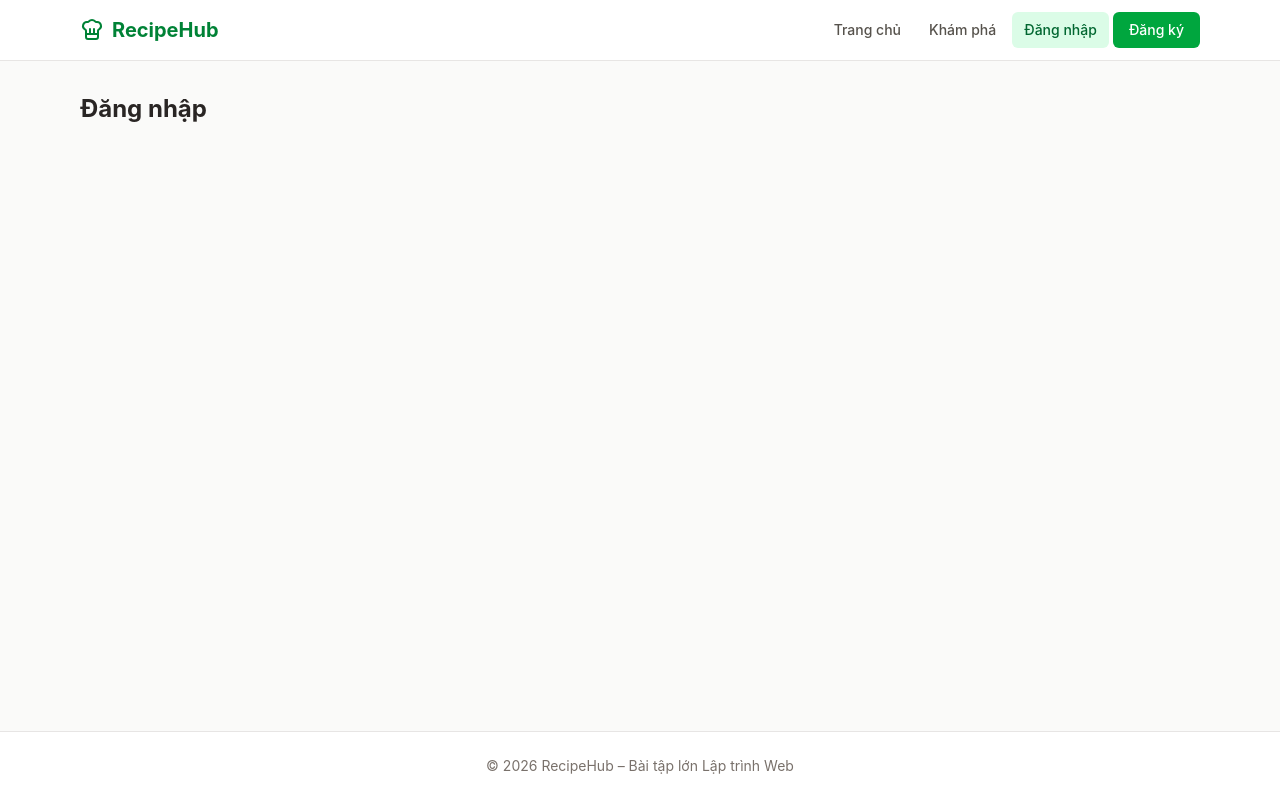
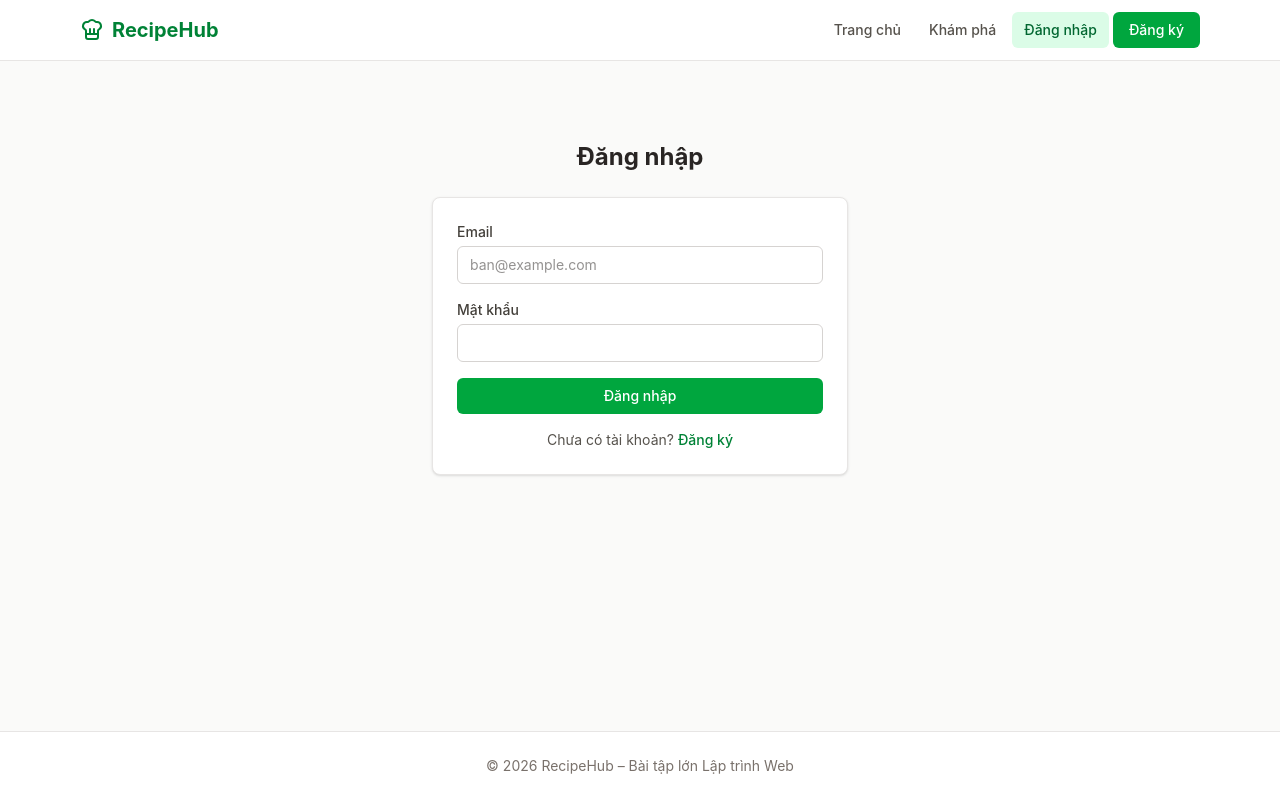
Before and after one commit to nvietanhptit/RecipeHub_LTW_CuoiKy, a React (Vite) app in the folder client/: page /login in a window 1280 px wide. Built offline with nearby package versions, Linux system fonts and the light colour scheme; no server answers.

Commit message:
feat(client): add real login page with validation and FormField

```diff
--- /dev/null
+++ b/client/src/components/common/FormField.jsx
@@ -0,0 +1,44 @@
+import { useId } from "react";
+
+export default function FormField({
+  label,
+  name,
+  type = "text",
+  value,
+  onChange,
+  error,
+  placeholder,
+  autoComplete,
+}) {
+  const id = useId();
+  const errorId = `${id}-error`;
+
+  return (
+    <div className="space-y-1">
+      <label htmlFor={id} className="block text-sm font-medium text-stone-700">
+        {label}
+      </label>
+      <input
+        id={id}
+        name={name}
+        type={type}
+        value={value}
+        onChange={onChange}
+        placeholder={placeholder}
+        autoComplete={autoComplete}
+        aria-invalid={Boolean(error)}
+        aria-describedby={error ? errorId : undefined}
+        className={`w-full rounded-md border px-3 py-2 text-sm outline-none transition-colors focus:ring-2 ${
+          error
+            ? "border-red-400 focus:ring-red-200"
+            : "border-stone-300 focus:border-green-500 focus:ring-green-200"
+        }`}
+      />
+      {error && (
+        <p id={errorId} className="text-sm text-red-600">
+          {error}
+        </p>
+      )}
+    </div>
+  );
+}
--- a/client/src/pages/LoginPage.jsx
+++ b/client/src/pages/LoginPage.jsx
@@ -1,3 +1,109 @@
+import { useState } from "react";
+import { Link, useLocation, useNavigate } from "react-router-dom";
+import FormField from "../components/common/FormField";
+import useAuth from "../hooks/useAuth";
+import { validateLoginForm } from "../utils/validators";
+
 export default function LoginPage() {
-  return <h1 className="text-2xl font-bold">Đăng nhập</h1>;
+  const { login } = useAuth();
+  const navigate = useNavigate();
+  const location = useLocation();
+
+  const redirectTo = location.state?.from?.pathname || "/";
+
+  const [values, setValues] = useState({ email: "", password: "" });
+  const [errors, setErrors] = useState({});
+  const [serverError, setServerError] = useState("");
+  const [submitting, setSubmitting] = useState(false);
+
+  const handleChange = (e) => {
+    const { name, value } = e.target;
+    setValues((prev) => ({ ...prev, [name]: value }));
+    // Người dùng gõ lại thì xóa lỗi của ô đó
+    setErrors((prev) => ({ ...prev, [name]: "" }));
+  };
+
+  const handleSubmit = async (e) => {
+    e.preventDefault();
+
+    const validationErrors = validateLoginForm(values);
+    setErrors(validationErrors);
+    if (Object.keys(validationErrors).length > 0) return;
+
+    try {
+      setSubmitting(true);
+      setServerError("");
+      await login(values.email.trim(), values.password);
+      navigate(redirectTo, { replace: true });
+    } catch (err) {
+      setServerError(
+        err.response?.data?.message ||
+          "Không kết nối được máy chủ, vui lòng thử lại",
+      );
+    } finally {
+      setSubmitting(false);
+    }
+  };
+
+  return (
+    <section className="mx-auto max-w-md px-4 py-12">
+      <h1 className="mb-6 text-center text-2xl font-bold text-stone-800">
+        Đăng nhập
+      </h1>
+
+      <form
+        onSubmit={handleSubmit}
+        noValidate
+        className="space-y-4 rounded-lg border border-stone-200 bg-white p-6 shadow-sm"
+      >
+        {serverError && (
+          <p
+            role="alert"
+            className="rounded-md bg-red-50 px-3 py-2 text-sm text-red-700"
+          >
+            {serverError}
+          </p>
+        )}
+
+        <FormField
+          label="Email"
+          name="email"
+          type="email"
+          value={values.email}
+          onChange={handleChange}
+          error={errors.email}
+          placeholder="ban@example.com"
+          autoComplete="email"
+        />
+
+        <FormField
+          label="Mật khẩu"
+          name="password"
+          type="password"
+          value={values.password}
+          onChange={handleChange}
+          error={errors.password}
+          autoComplete="current-password"
+        />
+
+        <button
+          type="submit"
+          disabled={submitting}
+          className="w-full rounded-md bg-green-600 px-4 py-2 text-sm font-medium text-white transition-colors hover:bg-green-700 disabled:cursor-not-allowed disabled:opacity-60"
+        >
+          {submitting ? "Đang đăng nhập..." : "Đăng nhập"}
+        </button>
+
+        <p className="text-center text-sm text-stone-600">
+          Chưa có tài khoản?{" "}
+          <Link
+            to="/register"
+            className="font-medium text-green-700 hover:underline"
+          >
+            Đăng ký
+          </Link>
+        </p>
+      </form>
+    </section>
+  );
 }
--- /dev/null
+++ b/client/src/utils/validators.js
@@ -0,0 +1,17 @@
+const EMAIL_REGEX = /^[^\s@]+@[^\s@]+\.[^\s@]+$/;
+
+export const validateLoginForm = ({ email, password }) => {
+  const errors = {};
+
+  if (!email.trim()) {
+    errors.email = "Vui lòng nhập email";
+  } else if (!EMAIL_REGEX.test(email.trim())) {
+    errors.email = "Email không đúng định dạng";
+  }
+
+  if (!password) {
+    errors.password = "Vui lòng nhập mật khẩu";
+  }
+
+  return errors;
+};
```
